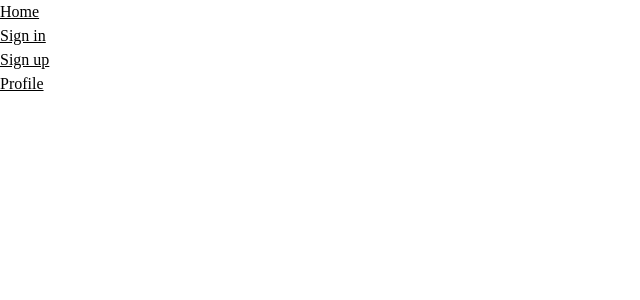
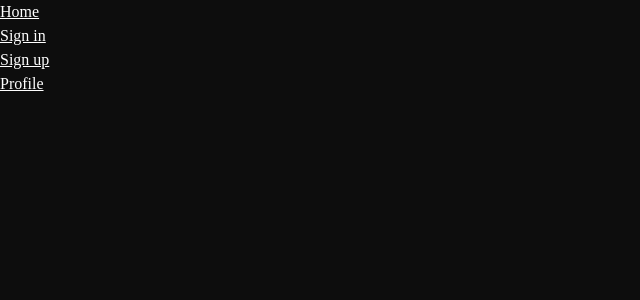
Before and after one commit to Kravchenko-Sergey/inctagram, a Next.js app: page / in a window 1280 px wide. Shown: the top 300 px of the page, without its empty margins (0-640 px from the left). Built offline with nearby package versions, Linux system fonts and the light colour scheme.

Commit message:
style: changed color variables

```diff
--- a/src/styles/_boilerplate.scss
+++ b/src/styles/_boilerplate.scss
@@ -38,9 +38,9 @@ body {
 
   font-family: var(--font-family-primary), sans-serif;
   line-height: var(--line-height-m);
-  color: var(--color-light-100);
+  color: var(--light-100);
 
-  background-color: var(--color-dark-900);
+  background-color: var(--dark-700);
 }
 
 input,
```
